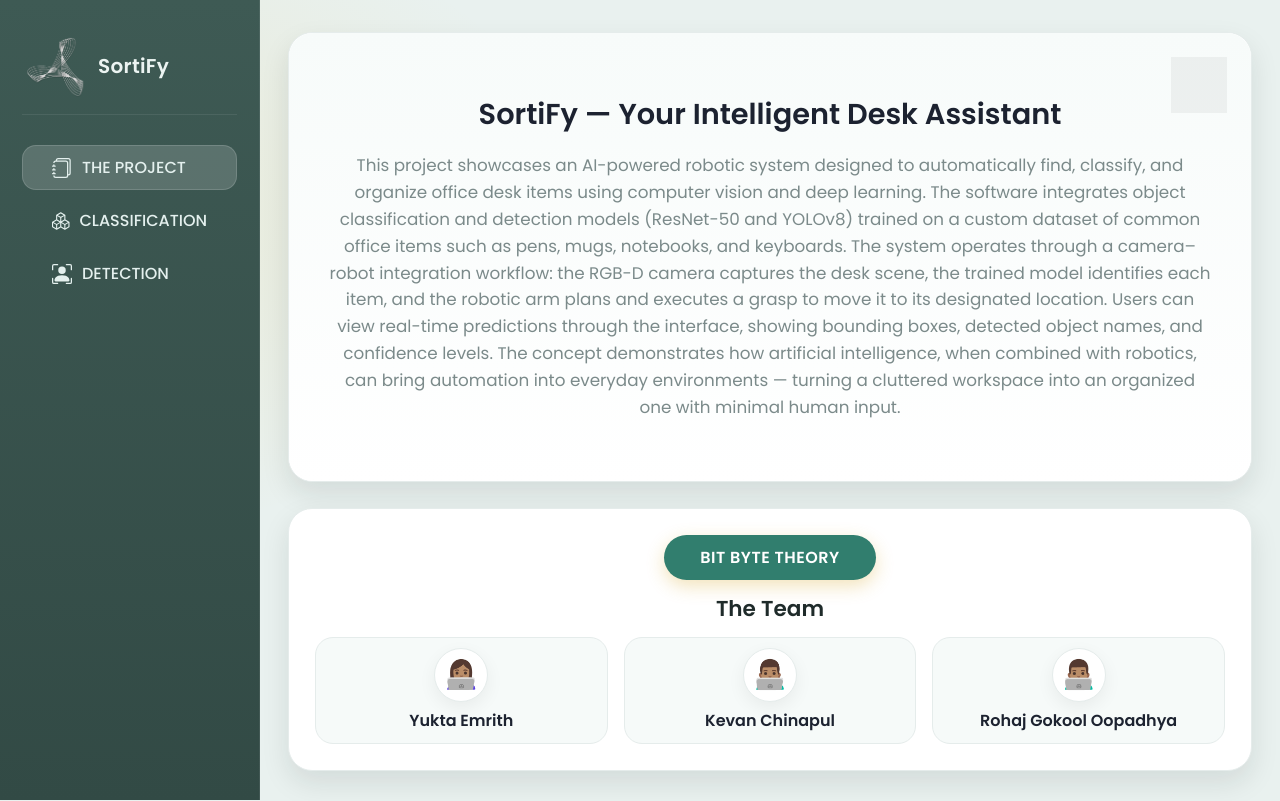
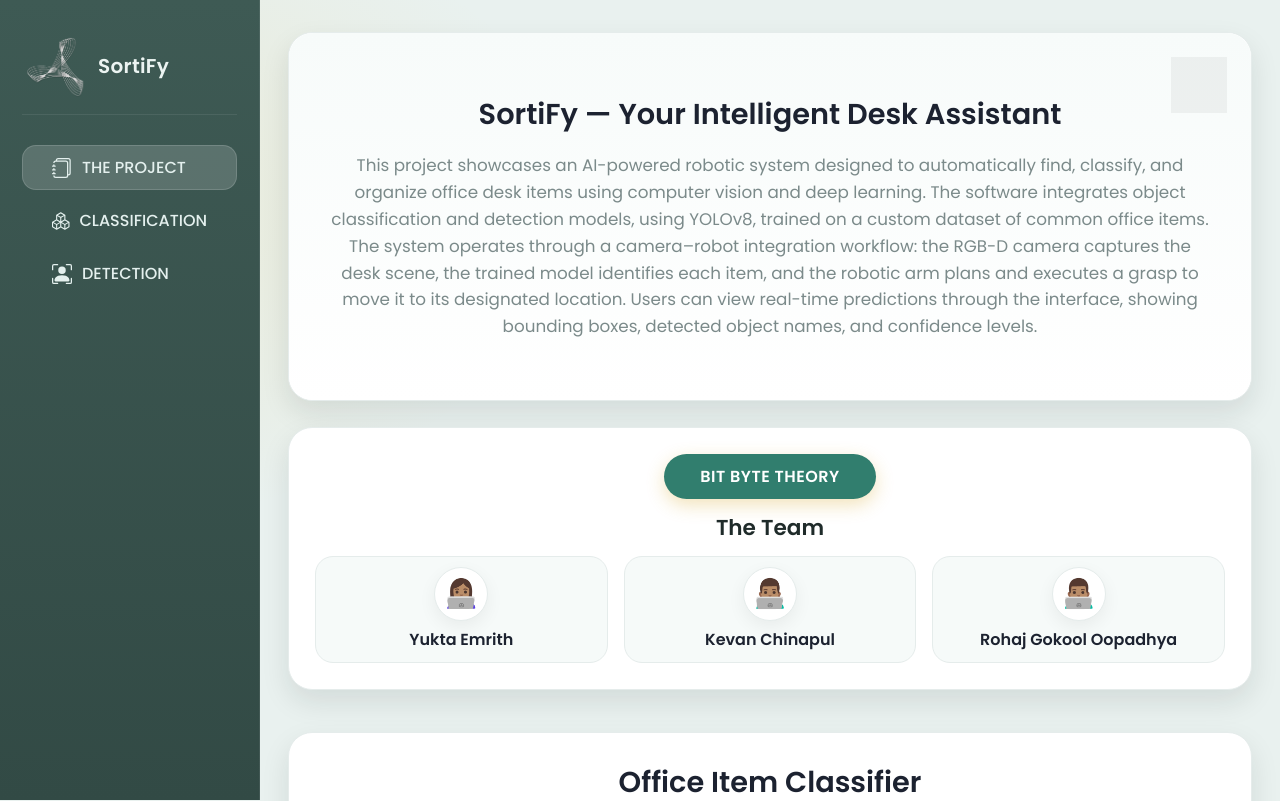
Before and after one commit to yuktaemrith12/RoboticsCW, a Flask app: page / in a window 1280 px wide. Shown: the top 801 px of the page. Run offline with Flask 3, Linux system fonts and the light colour scheme; grey boxes are pictures that could not be loaded.

Commit message:
Updated UI

```diff
--- a/app.py
+++ b/app.py
@@ -28,7 +28,7 @@ app = Flask(__name__)
 # =========================================================
 # =============== 1) CLASSIFICATION SECTION ===============
 # =========================================================
-# Switched to YOLOv8-CLS model for image classification.
+
 
 # --- Path to your YOLOv8 classification checkpoint ---
 YOLO_CLS_WEIGHTS = 'office_item_classifier_yolov8cls.pt'
@@ -52,7 +52,7 @@ def preprocess_image(img_bytes: bytes):
     YOLOv8 will handle resize/normalization internally.
     """
     pil = Image.open(io.BytesIO(img_bytes)).convert('RGB')
-    return np.array(pil)  # HxWx3 RGB
+    return np.array(pil)
 
 def run_cls_inference(image_rgb: np.ndarray):
     """
@@ -68,7 +68,7 @@ def run_cls_inference(image_rgb: np.ndarray):
     main_class = CLASSES[top1_idx]
     main_conf = top1_conf
 
-    # Top-3 (if confidence is not extremely high)
+    # Top-3
     other_preds = None
     if main_conf < 95.0:
         # res.probs.data is a tensor of class probabilities
@@ -105,7 +105,7 @@ def predict():
         img_rgb = preprocess_image(raw_bytes)
         pred, conf, others = run_cls_inference(img_rgb)
 
-        # Optional preview (base64 PNG) for UI
+        # Preview (base64 PNG) for UI
         try:
             pil_img = Image.open(io.BytesIO(raw_bytes)).convert('RGB')
             buf = io.BytesIO()
@@ -196,13 +196,13 @@ def process_frames():
         try:
             raw = raw_frames_buffer.popleft()
 
-            # Process with YOLO (let YOLO handle resize for speed)
+            # Process with YOLO (YOLO handles resize for speed)
             results = det_model(raw, imgsz=640, verbose=False)
 
             # Use default confidence (0.25)
             annotated = results[0].plot()
 
-            # --- Optional Test: Lower confidence to see weak detections ---
+            # ---  Test: Lower confidence to see weak detections ---
             # annotated = results[0].plot(conf=0.1)
 
             processed_frames_buffer.append(annotated)
@@ -239,8 +239,8 @@ def generate_web_frames():
         print("[YOLO] Client disconnected from video feed.")
         stop_detection_threads()
 
+
 # ---- Detection routes ----
-
 @app.route('/detect')
 def detect_page():
     """Simple page that shows the live YOLO stream (create templates/detect.html)."""
@@ -249,7 +249,7 @@ def detect_page():
 @app.route('/video_feed')
 def video_feed():
     """Live MJPEG stream for detection."""
-    # *FIX: Start threads *only when this page is requested
+    #  Start threads only when this page is requested
     start_detection_threads(camera_index=0)
     return Response(generate_web_frames(),
                     mimetype='multipart/x-mixed-replace; boundary=frame')
@@ -262,9 +262,9 @@ def video_feed():
 def start_detection_threads(camera_index=0):
     global camera, capture_thread, processing_thread
     if capture_thread and capture_thread.is_alive():
-        return  # already running
+        return
 
-    # *FIX*: Clear the stop event in case it was set by a previous run
+    # Clear the stop event in case it was set by a previous run
     stop_event.clear()
 
     camera = cv2.VideoCapture(camera_index)
--- a/templates/index.html
+++ b/templates/index.html
@@ -56,9 +56,9 @@
             <h1 class="title">SortiFy — Your Intelligent Desk Assistant</h1>
             <p class="lead">
               This project showcases an AI-powered robotic system designed to automatically find, classify, and organize office desk items using computer vision and deep learning.
-              The software integrates object classification and detection models (ResNet-50 and YOLOv8) trained on a custom dataset of common office items such as pens, mugs, notebooks, and keyboards.
+              The software integrates object classification and detection models, using YOLOv8, trained on a custom dataset of common office items.
               The system operates through a camera–robot integration workflow: the RGB-D camera captures the desk scene, the trained model identifies each item, and the robotic arm plans and executes a grasp to move it to its designated location.
-              Users can view real-time predictions through the interface, showing bounding boxes, detected object names, and confidence levels. The concept demonstrates how artificial intelligence, when combined with robotics, can bring automation into everyday environments — turning a cluttered workspace into an organized one with minimal human input.
+              Users can view real-time predictions through the interface, showing bounding boxes, detected object names, and confidence levels.
             </p>
           </div>
         </div>
```
